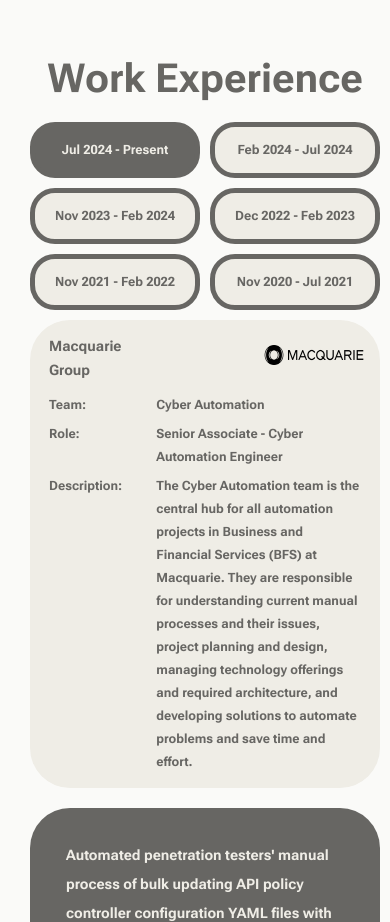
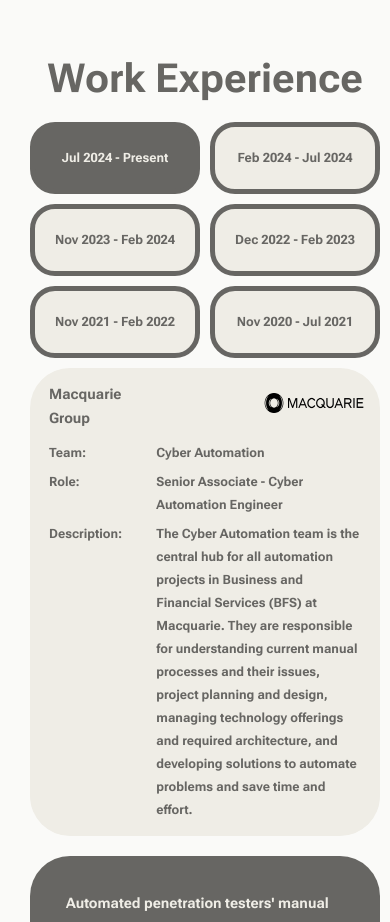
Before and after one commit to ranydev0/portfolio, a React (Vite) app: page / in a window 390 px wide. Shown: the part 1740-2662 px from the top of the page. Built offline with nearby package versions, Linux system fonts and the light colour scheme.

Commit message:
fix: button size

```diff
--- a/src/index.css
+++ b/src/index.css
@@ -597,7 +597,8 @@
 
   .tab-buttons button {
     width: 100%;
-    min-height: 56px;
+    min-height: 72px;
+    height: 72px;
     padding: 10px 8px;
     white-space: normal;
     overflow-wrap: anywhere;
```
